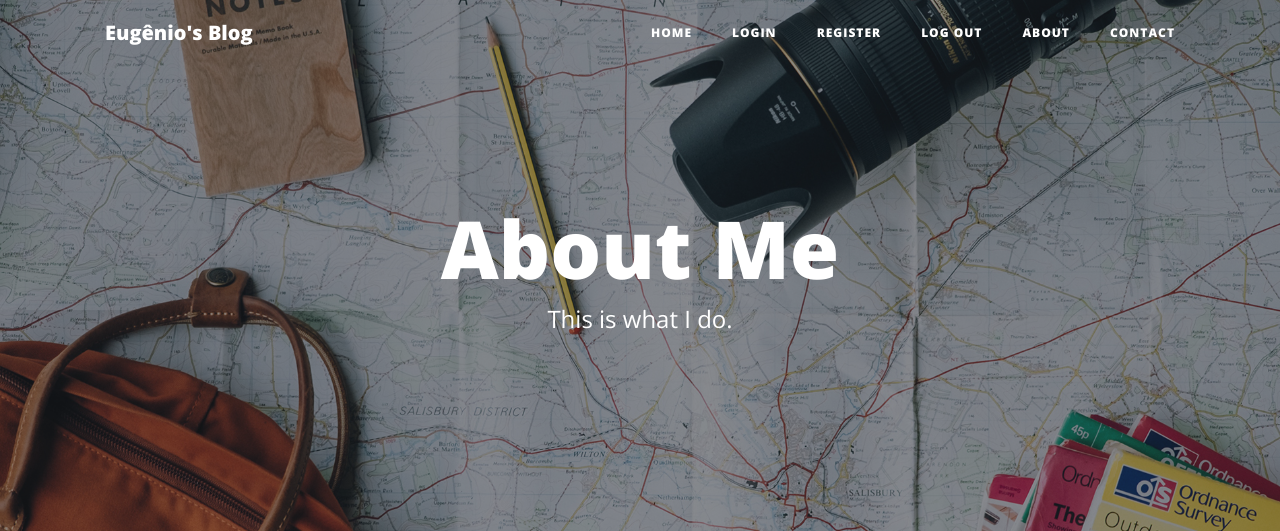
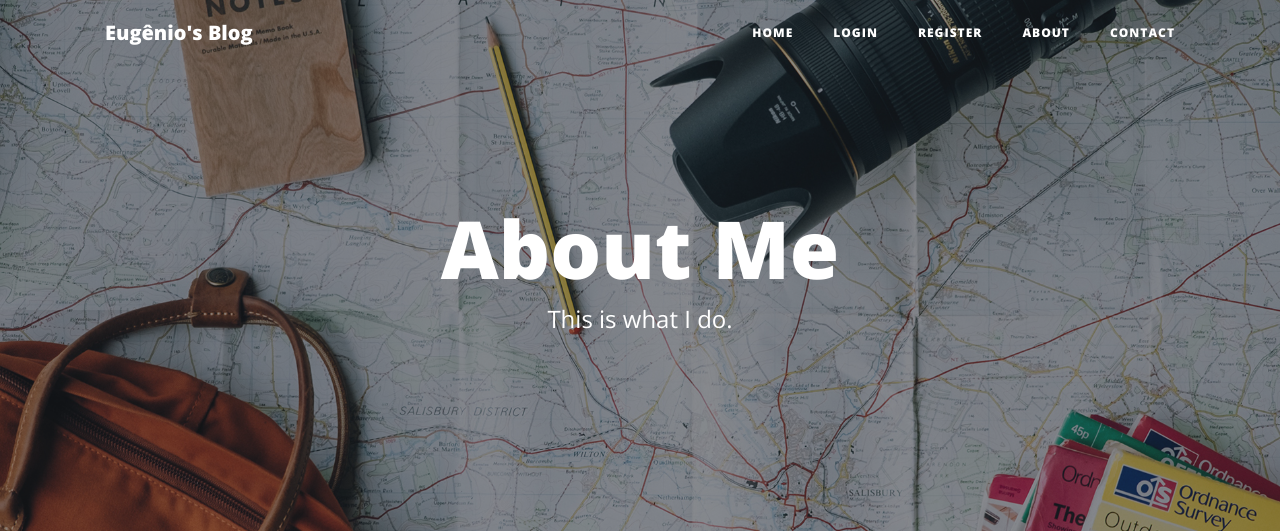
Before and after one commit to eugeniocarvalho/flask-blog, a Flask app: page /about in a window 1280 px wide. Shown: the top 531 px of the page. Run offline with Flask 2, Linux system fonts and the light colour scheme; some libraries are stand-ins or nearby versions.

Commit message:
fix header

```diff
--- a/templates/header.html
+++ b/templates/header.html
@@ -46,9 +46,12 @@
             <li class="nav-item">
               <a class="nav-link" href="{{ url_for('register') }}">Register</a>
             </li>
-            <li class="nav-item">
-              <a class="nav-link" href="{{ url_for('logout') }}">Log Out</a>
-            </li>
+          {% endif %}
+
+          {% if user.is_authenticated: %}
+          <li class="nav-item">
+            <a class="nav-link" href="{{ url_for('logout') }}">Log Out</a>
+          </li>
           {% endif %}
 
           <li class="nav-item">
```
